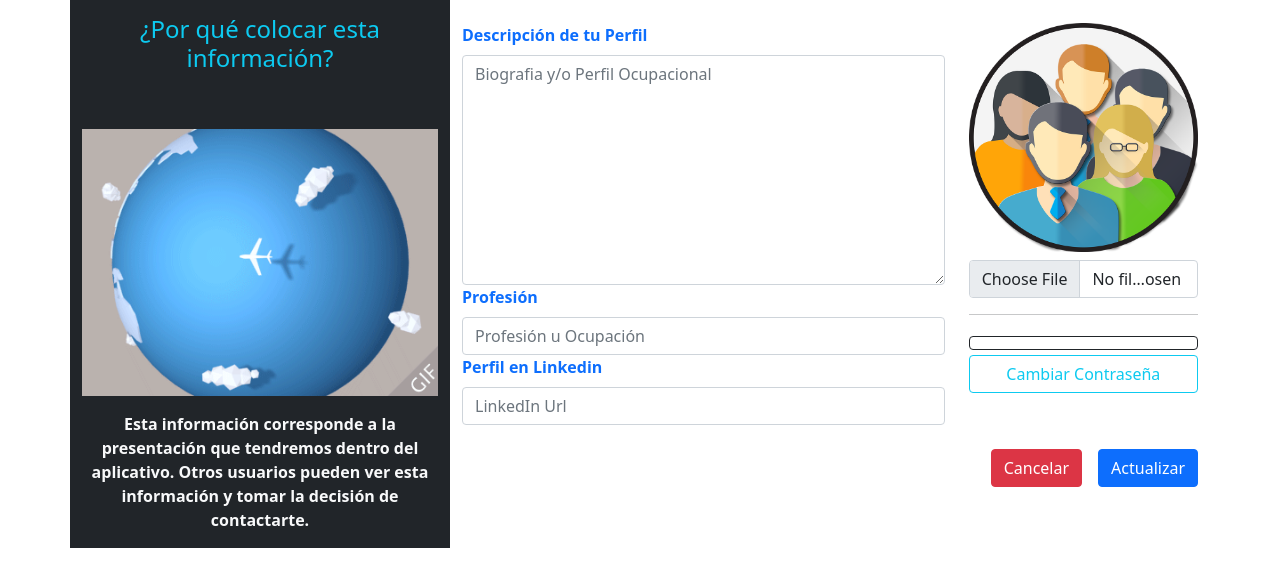
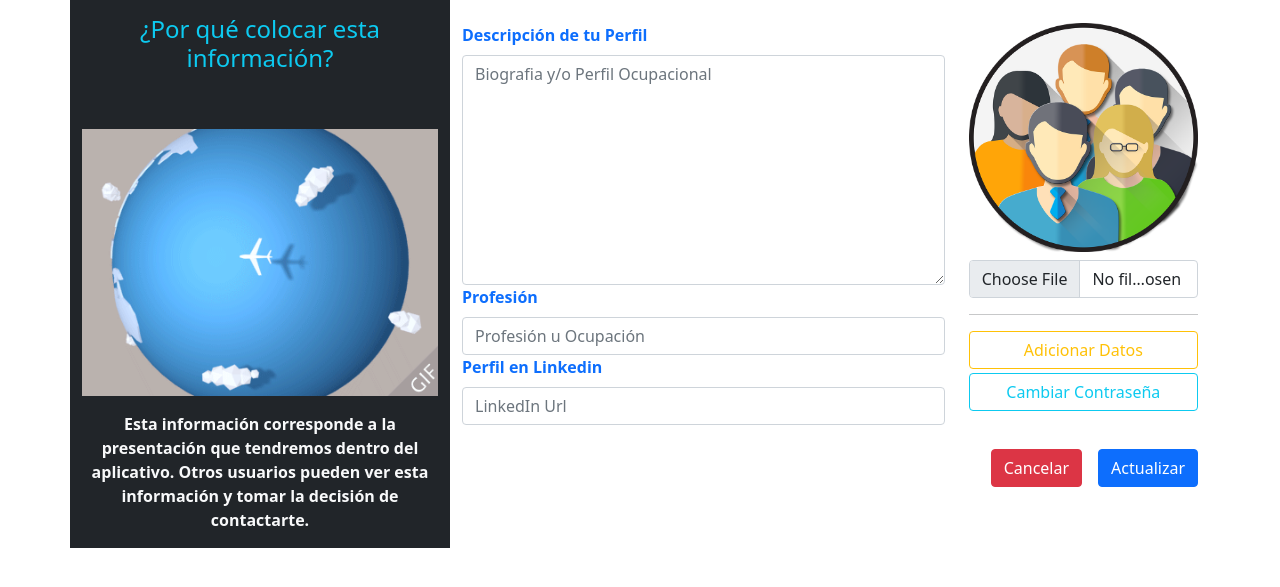
Before and after one commit to EderLaraTrujillo/django-advance, a Django app: template registration/templates/registration/profile_form.html in a window 1280 px wide. Shown: the part 49-636 px from the top of the page. Run offline with Django 3.2, Linux system fonts and the light colour scheme; the template is opened without the code that fills it: values that come from a table or form of the project are taken from there, others are empty; some libraries are stand-ins or nearby versions.

Commit message:
Mejorando los detalles de presentación

```diff
--- a/registration/templates/registration/profile_form.html
+++ b/registration/templates/registration/profile_form.html
@@ -17,6 +17,8 @@
                 <p class="text-light"><small>
                     {% if request.user.first_name %}
                         {{user.first_name}}
+                    {% else %}
+                        {{user.username}}
                     {% endif %}
                 </small></p>
             </div>
@@ -48,7 +50,11 @@
                             {% endif %}
                             <!-- Accesos a cambio de contraseña y de correo Electrónico -->
                             <hr>
-                            <a type="button" class="btn btn-outline-dark col-12 mb-1" data-bs-toggle="tooltip" data-bs-placement="top" title="Cambiar Correo Electrónico"> {{user.email}}</a>
+                            {% if user.email %}
+                                <a type="button" class="btn btn-outline-dark col-12 mb-1" data-bs-toggle="tooltip" data-bs-placement="top" title="Cambiar Correo Electrónico"> {{user.email}}</a>
+                            {% else %}
+                                <a type="button" class="btn btn-outline-warning col-12 mb-1">Adicionar Datos</a>
+                            {% endif %}
                             <a type="button" class="btn btn-outline-info col-12">Cambiar Contraseña</a>
                         </div>
                     </div>
```
